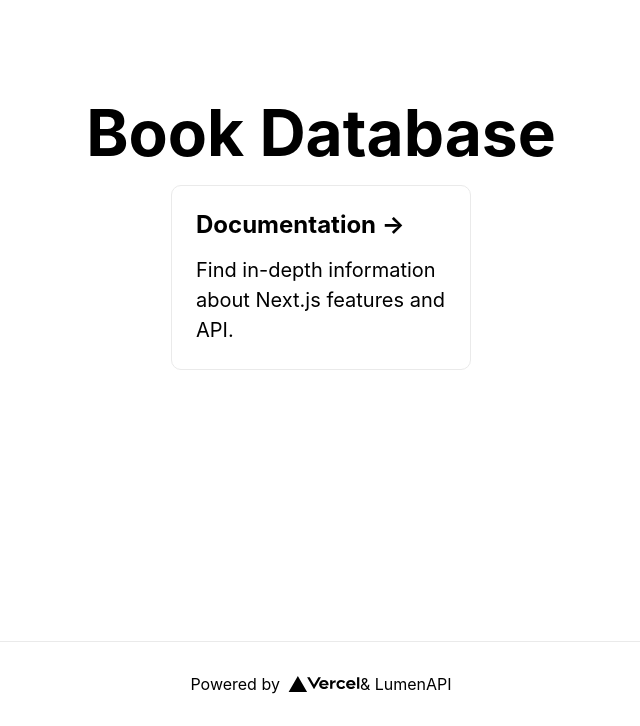
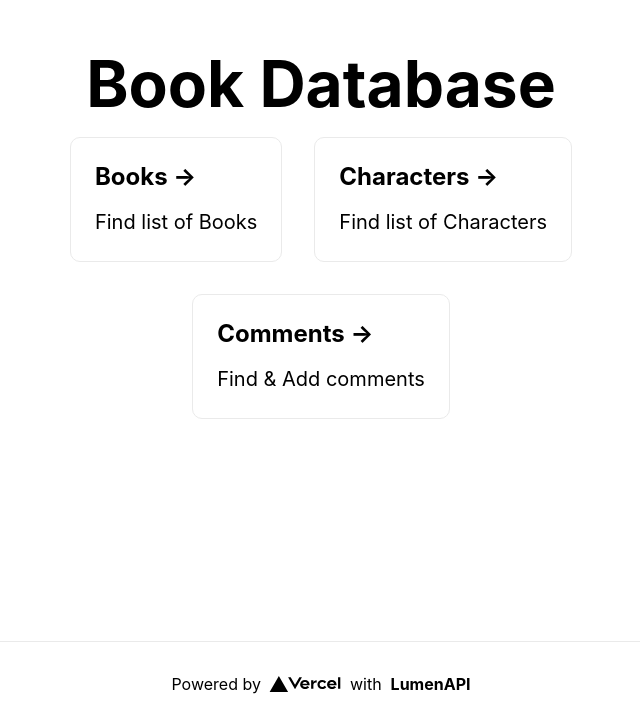
Before and after one commit to songokjesse/topup_mama_frontend, a Next.js app: page / in a window 1280 px wide. Shown: the part 159-885 px from the top of the page, without its empty margins (319-959 px from the left). Built offline with nearby package versions, Linux system fonts and the light colour scheme.

Commit message:
Added Books API (fetch data)

```diff
--- a/pages/index.js
+++ b/pages/index.js
@@ -1,6 +1,7 @@
 import Head from 'next/head'
 import Image from 'next/image'
 import styles from '../styles/Home.module.css'
+
 
 export default function Home() {
   return (
@@ -16,13 +17,19 @@ export default function Home() {
           Book Database
         </h1>
 
-
         <div className={styles.grid}>
-          <a href="https://nextjs.org/docs" className={styles.card}>
-            <h2>Documentation &rarr;</h2>
-            <p>Find in-depth information about Next.js features and API.</p>
-          </a>
-
+            <a href="books" className={styles.card}>
+            <h2>Books &rarr;</h2>
+            <p>Find list of Books</p>
+            </a>
+            <a href="characters" className={styles.card}>
+                <h2>Characters &rarr;</h2>
+                <p>Find list of Characters</p>
+            </a>
+            <a href="comments" className={styles.card}>
+                <h2>Comments &rarr;</h2>
+                <p>Find & Add comments</p>
+            </a>
 
         </div>
       </main>
@@ -36,7 +43,8 @@ export default function Home() {
           Powered by{' '}
           <span className={styles.logo}>
             <Image src="/vercel.svg" alt="Vercel Logo" width={72} height={16} />
-          </span> & LumenAPI
+          </span>
+            &nbsp; with &nbsp; <b>LumenAPI</b>
         </a>
       </footer>
     </div>
--- /dev/null
+++ b/styles/Book.module.css
@@ -0,0 +1,116 @@
+.container {
+  padding: 0 2rem;
+}
+
+.main {
+  /*min-height: 100vh;*/
+  padding: 4rem 0;
+  flex: 1;
+  display: flex;
+  flex-direction: column;
+  justify-content: center;
+  /*align-items: center;*/
+}
+
+.footer {
+  display: flex;
+  flex: 1;
+  padding: 2rem 0;
+  border-top: 1px solid #eaeaea;
+  justify-content: center;
+  align-items: center;
+}
+
+.footer a {
+  display: flex;
+  justify-content: center;
+  align-items: center;
+  flex-grow: 1;
+}
+
+.title a {
+  color: #0070f3;
+  text-decoration: none;
+}
+
+.title a:hover,
+.title a:focus,
+.title a:active {
+  text-decoration: underline;
+}
+
+.title {
+  margin: 0;
+  line-height: 1.15;
+  font-size: 4rem;
+}
+
+.title,
+.description {
+  text-align: center;
+}
+
+.description {
+  margin: 4rem 0;
+  line-height: 1.5;
+  font-size: 1.5rem;
+}
+
+.code {
+  background: #fafafa;
+  border-radius: 5px;
+  padding: 0.75rem;
+  font-size: 1.1rem;
+  font-family: Menlo, Monaco, Lucida Console, Liberation Mono, DejaVu Sans Mono,
+    Bitstream Vera Sans Mono, Courier New, monospace;
+}
+
+.grid {
+  display: flex;
+  align-items: center;
+  justify-content: center;
+  flex-wrap: wrap;
+  max-width: 800px;
+}
+
+.card {
+  margin: 1rem;
+  padding: 1.5rem;
+  text-align: left;
+  color: inherit;
+  text-decoration: none;
+  border: 1px solid #eaeaea;
+  border-radius: 10px;
+  transition: color 0.15s ease, border-color 0.15s ease;
+  /*max-width: 960px;*/
+}
+
+.card:hover,
+.card:focus,
+.card:active {
+  color: #0070f3;
+  border-color: #0070f3;
+}
+
+.card h2 {
+  margin: 0 0 1rem 0;
+  font-size: 1.5rem;
+}
+
+.card p {
+  margin: 0;
+  font-size: 1.25rem;
+  line-height: 1.5;
+}
+
+.logo {
+  height: 1em;
+  margin-left: 0.5rem;
+}
+
+@media (max-width: 600px) {
+  .grid {
+    width: 100%;
+    flex-direction: column;
+  }
+}
```
Also changed, not shown: pages/books/index.js (added, +61 -0 lines), pages/characters/index.js (added, +36 -0 lines), pages/comments/index.js (added).
